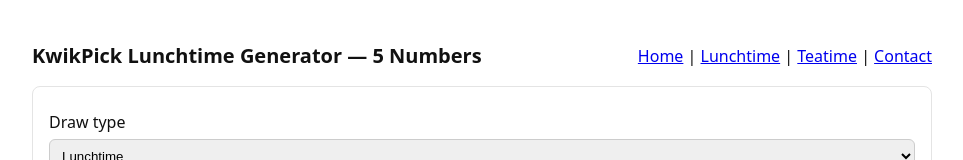
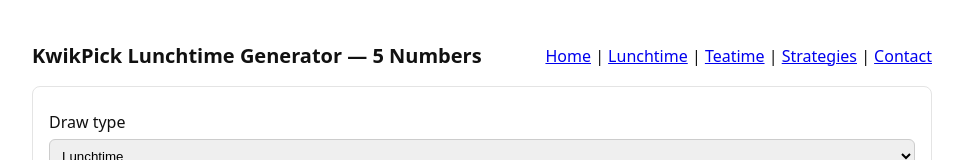
Before and after one commit to rekbayltdamz-lang/Quickpick-Generator, a plain HTML site: page lunchtime.html in a window 1280 px wide. Shown: the top 160 px of the page, without its empty margins (158-1121 px from the left). Drawn offline with Linux system fonts and the light colour scheme.

Commit message:
Update lunchtime.html

```diff
--- a/lunchtime.html
+++ b/lunchtime.html
@@ -44,10 +44,11 @@
 <body>
   <header>
   <h1>KwikPick Lunchtime Generator — 5 Numbers</h1>
-  <nav>
+ <nav>
     <a href="index.html">Home</a> |
     <a href="lunchtime.html">Lunchtime</a> |
     <a href="teatime.html">Teatime</a> |
+    <a href="strategies-to-win-49s.html">Strategies</a> |
     <a href="contact.html">Contact</a>
   </nav>
 </header>
```
